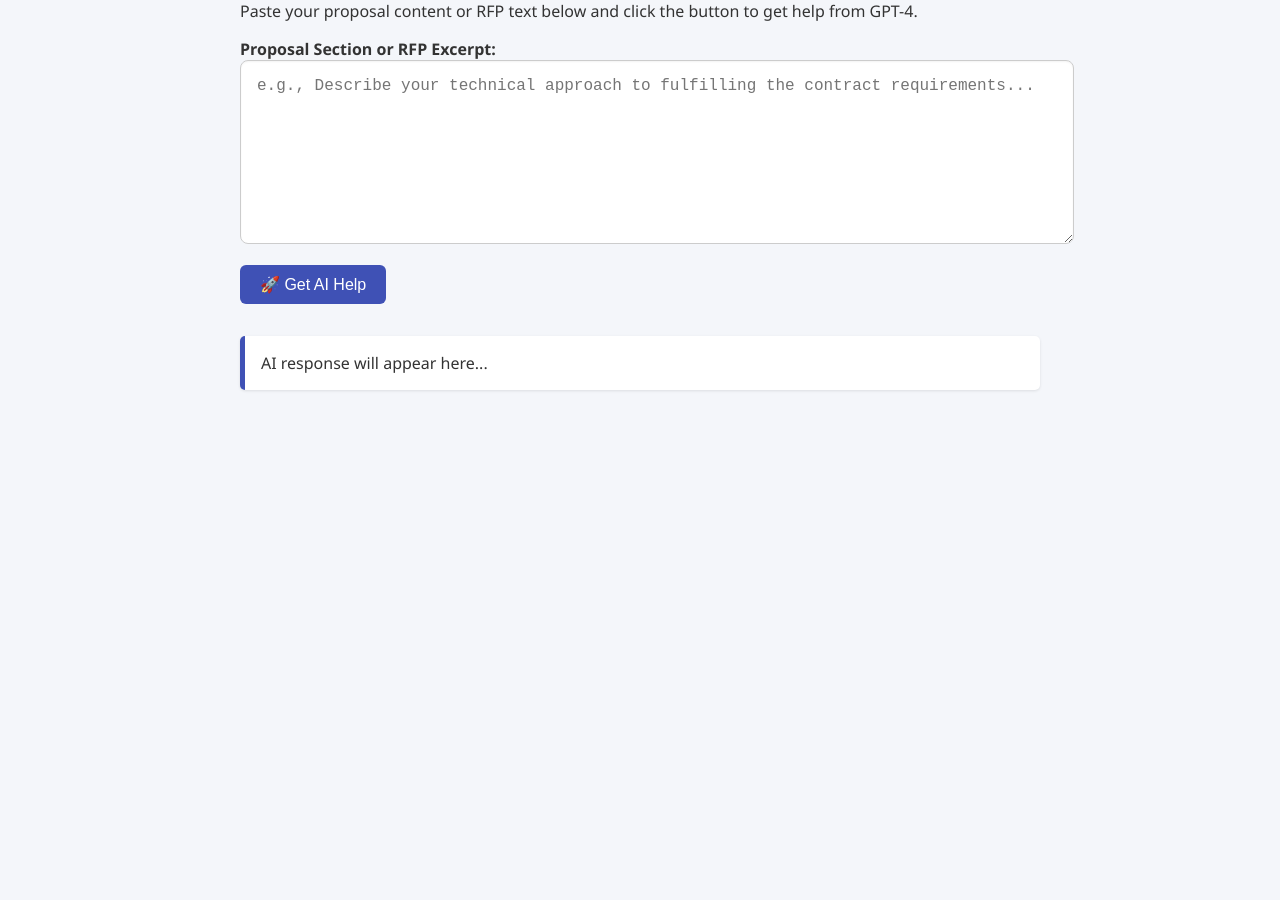
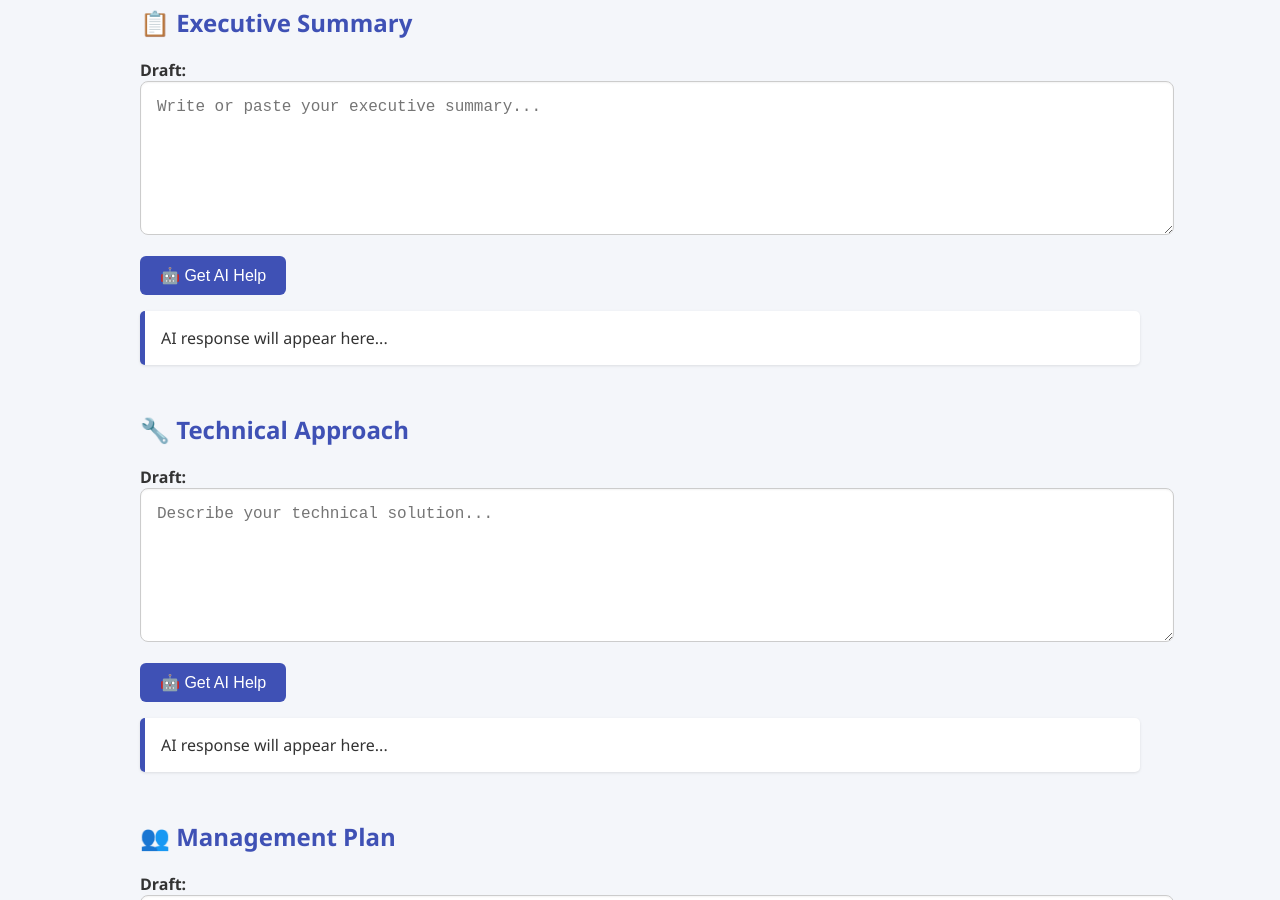
Before and after one commit to CityFriends/cityfriends.github.io, a plain HTML site: page index.html in a window 1280 px wide. Shown: the part 112-1012 px from the top of the page. Before the commit the page ends 800 px from the top, so only its background shows below. Drawn offline with Linux system fonts and the light colour scheme.

Commit message:
Update index.html

```diff
--- a/index.html
+++ b/index.html
@@ -4,23 +4,22 @@
 <head>
   <meta charset="UTF-8" />
   <meta name="viewport" content="width=device-width, initial-scale=1.0"/>
-  <title>ProposalOps AI Assistant</title>
+  <title>ProposalOps - Full UI with AI</title>
   <style>
     body {
       font-family: 'Segoe UI', sans-serif;
       background: #f4f6fa;
       padding: 2rem;
-      max-width: 800px;
+      max-width: 1000px;
       margin: auto;
       color: #333;
     }
-    h1 {
+    h1, h2 {
       color: #3f51b5;
-      margin-bottom: 1rem;
     }
     textarea {
       width: 100%;
-      height: 150px;
+      height: 120px;
       padding: 1rem;
       font-size: 1rem;
       margin-bottom: 1rem;
@@ -41,7 +40,7 @@
       background-color: #303f9f;
     }
     .response {
-      margin-top: 2rem;
+      margin-top: 1rem;
       padding: 1rem;
       background: #ffffff;
       border-left: 5px solid #3f51b5;
@@ -49,32 +48,60 @@
       box-shadow: 0 1px 3px rgba(0,0,0,0.1);
       white-space: pre-wrap;
     }
+    section {
+      margin-bottom: 3rem;
+    }
     label {
-      font-weight: 600;
+      font-weight: bold;
     }
   </style>
 </head>
 <body>
-  <h1>🤖 ProposalOps AI Assistant</h1>
-  <p>Paste your proposal content or RFP text below and click the button to get help from GPT-4.</p>
+  <h1>🚀 ProposalOps - AI-Powered Proposal Assistant</h1>
 
-  <label for="proposalText">Proposal Section or RFP Excerpt:</label>
-  <textarea id="proposalText" placeholder="e.g., Describe your technical approach to fulfilling the contract requirements..."></textarea>
-  <button onclick="getHelp()">🚀 Get AI Help</button>
+  <section>
+    <h2>📋 Executive Summary</h2>
+    <label for="execSummary">Draft:</label>
+    <textarea id="execSummary" placeholder="Write or paste your executive summary..."></textarea>
+    <button onclick="getHelp('execSummary', 'executive summary')">🤖 Get AI Help</button>
+    <div class="response" id="response-execSummary">AI response will appear here...</div>
+  </section>
 
-  <div class="response" id="aiResponse">AI response will appear here...</div>
+  <section>
+    <h2>🔧 Technical Approach</h2>
+    <label for="techApproach">Draft:</label>
+    <textarea id="techApproach" placeholder="Describe your technical solution..."></textarea>
+    <button onclick="getHelp('techApproach', 'technical approach')">🤖 Get AI Help</button>
+    <div class="response" id="response-techApproach">AI response will appear here...</div>
+  </section>
+
+  <section>
+    <h2>👥 Management Plan</h2>
+    <label for="mgmtPlan">Draft:</label>
+    <textarea id="mgmtPlan" placeholder="Describe your management plan..."></textarea>
+    <button onclick="getHelp('mgmtPlan', 'management plan')">🤖 Get AI Help</button>
+    <div class="response" id="response-mgmtPlan">AI response will appear here...</div>
+  </section>
+
+  <section>
+    <h2>📈 Past Performance</h2>
+    <label for="pastPerf">Draft:</label>
+    <textarea id="pastPerf" placeholder="Describe relevant past performance..."></textarea>
+    <button onclick="getHelp('pastPerf', 'past performance')">🤖 Get AI Help</button>
+    <div class="response" id="response-pastPerf">AI response will appear here...</div>
+  </section>
 
   <script>
-    async function getHelp() {
-      const text = document.getElementById('proposalText').value;
-      const responseBox = document.getElementById('aiResponse');
+    async function getHelp(textareaId, sectionName) {
+      const text = document.getElementById(textareaId).value;
+      const responseBox = document.getElementById('response-' + textareaId);
       responseBox.innerText = "Thinking... 🤔";
 
       try {
         const response = await fetch('https://proposalops-backend-admin3346.replit.app/analyze', {
           method: 'POST',
           headers: { 'Content-Type': 'application/json' },
-          body: JSON.stringify({ text: text, type: 'compliance' })
+          body: JSON.stringify({ text: text, type: sectionName })
         });
 
         const data = await response.json();
```
